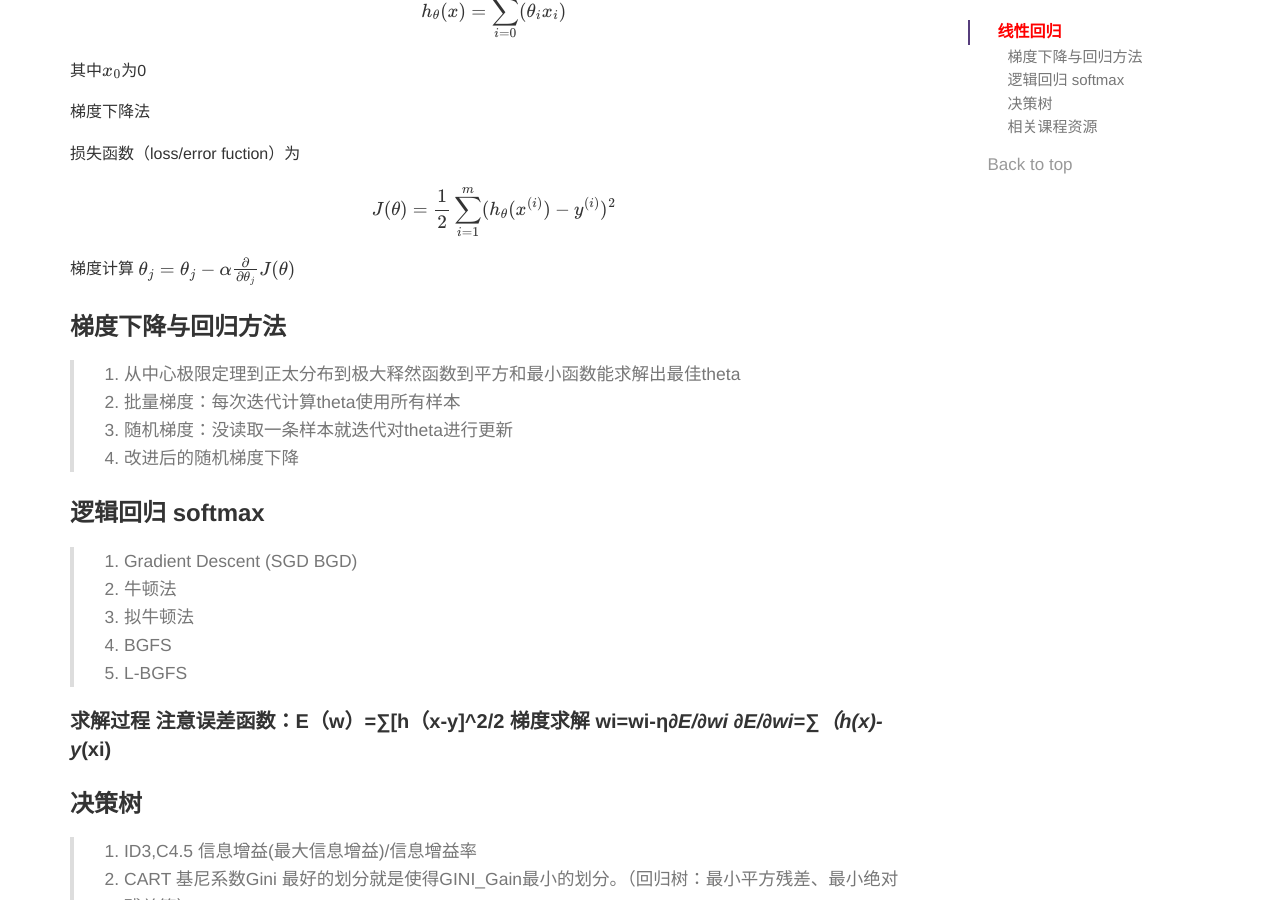
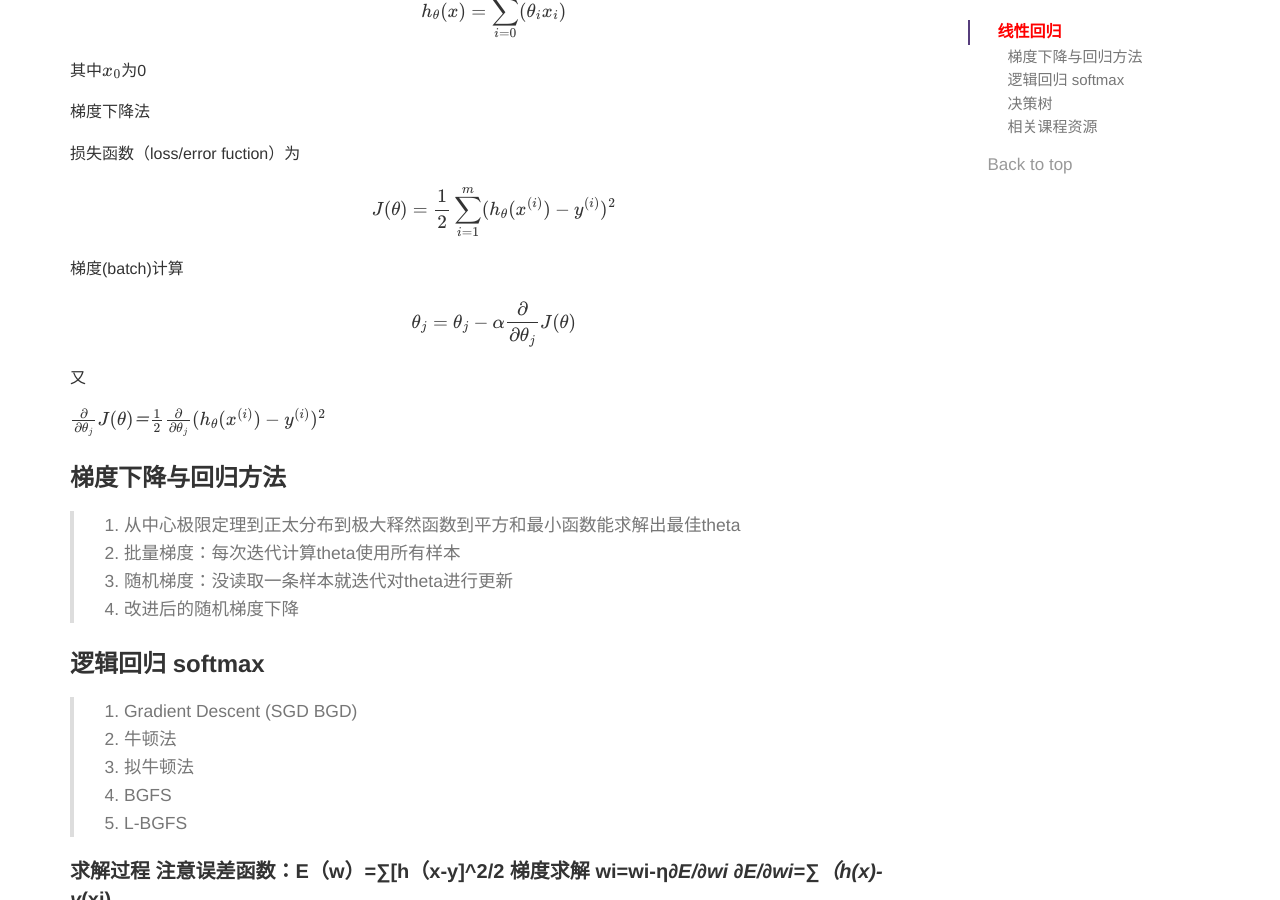
Before and after one commit to luyee/2pc.github.io, a Jekyll site: the page built from _posts/datascience/2015-06-13-ML.md, in a window 1280 px wide and 900 px high, scrolled down 495 px. Built offline with Jekyll 4.4.1, drawn with Linux system fonts in a browser that asks for light colours; formulas are drawn with MathJax 3; comment, search, counter and statistics services are not loaded.

Commit message:
Update 2015-06-13-ML.md

```diff
--- a/_posts/datascience/2015-06-13-ML.md
+++ b/_posts/datascience/2015-06-13-ML.md
@@ -37,11 +37,17 @@ $$
 J(\theta) = \frac 1 2 \sum_{i=1}^m (h_\theta(x^{(i)})-y^{(i)})^2
 $$
 
-梯度计算
+梯度(batch)计算
+
 $$
 \theta_j = \theta_j - \alpha\frac\partial{\partial\theta_j}J(\theta)
 $$
 
+又
+
+$$
+\frac\partial{\partial\theta_j}J(\theta)＝\frac 1 2 \frac\partial{\partial\theta_j}(h_\theta(x^{(i)})-y^{(i)})^2
+$$
 ### 梯度下降与回归方法
 
 >
```
